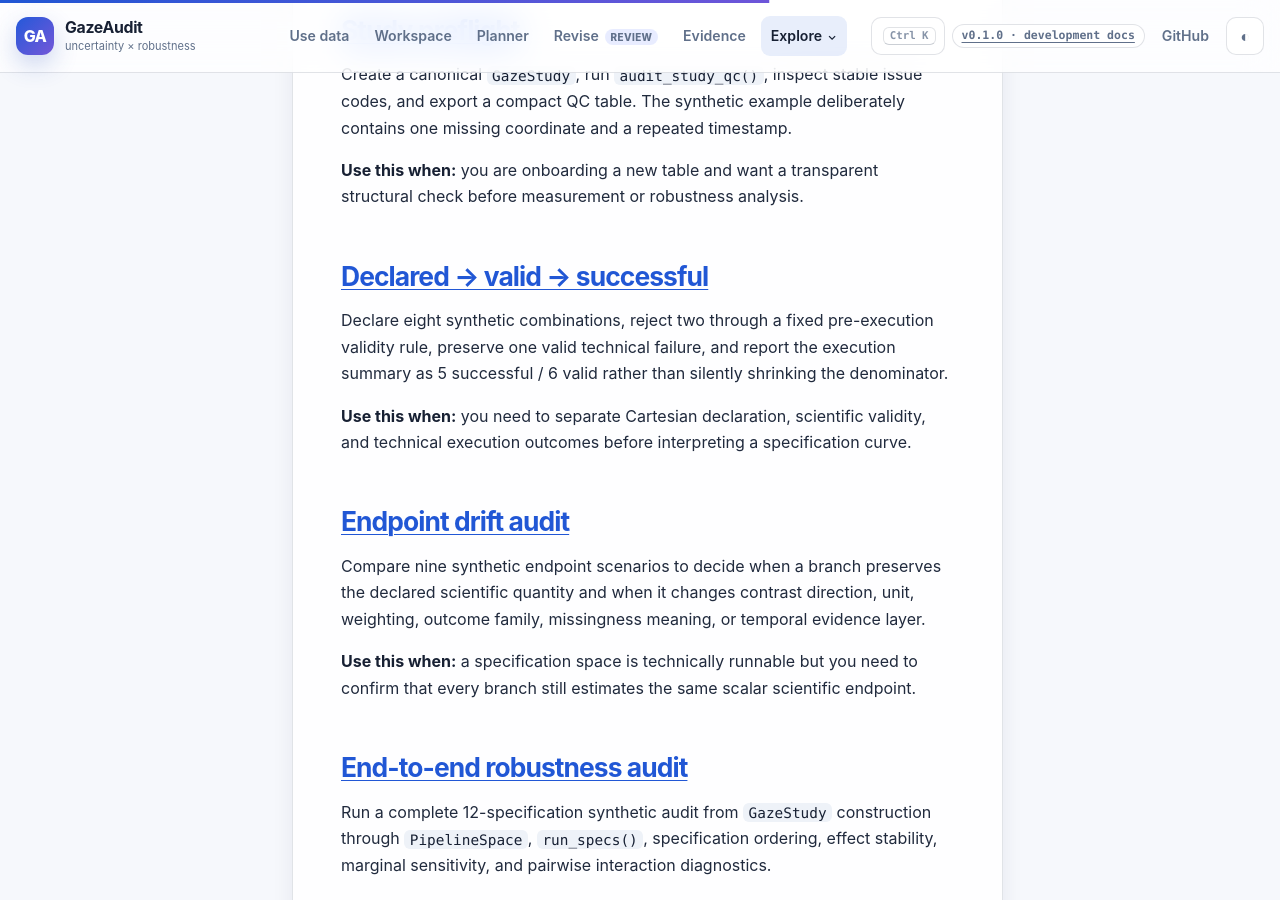
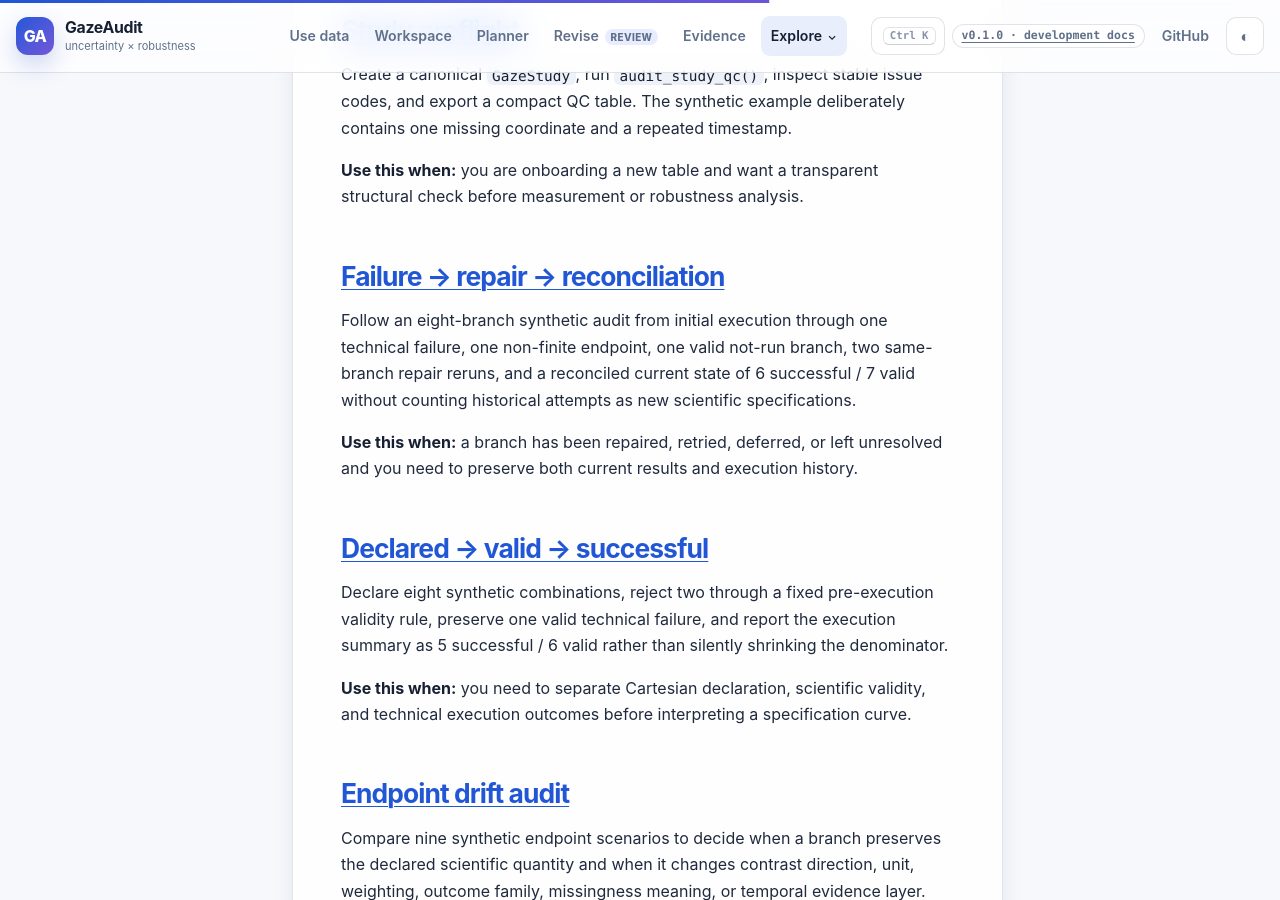
Before and after one commit to stefanosbalaskas/GazeAudit, a Jekyll site: the page built from docs/examples/index.md, in a window 1280 px wide and 900 px high, scrolled down 9695 px. Built offline with Jekyll 4.4.1, drawn with Linux system fonts in a browser that asks for light colours.

Commit message:
docs: add execution reconciliation example section

```diff
--- a/docs/examples/index.md
+++ b/docs/examples/index.md
@@ -261,6 +261,12 @@ Create a canonical `GazeStudy`, run `audit_study_qc()`, inspect stable issue cod
 
 **Use this when:** you are onboarding a new table and want a transparent structural check before measurement or robustness analysis.
 
+## [Failure → repair → reconciliation](execution-ledger-reconciliation/)
+
+Follow an eight-branch synthetic audit from initial execution through one technical failure, one non-finite endpoint, one valid not-run branch, two same-branch repair reruns, and a reconciled current state of 6 successful / 7 valid without counting historical attempts as new scientific specifications.
+
+**Use this when:** a branch has been repaired, retried, deferred, or left unresolved and you need to preserve both current results and execution history.
+
 ## [Declared → valid → successful](specification-denominator-audit/)
 
 Declare eight synthetic combinations, reject two through a fixed pre-execution validity rule, preserve one valid technical failure, and report the execution summary as 5 successful / 6 valid rather than silently shrinking the denominator.
```
